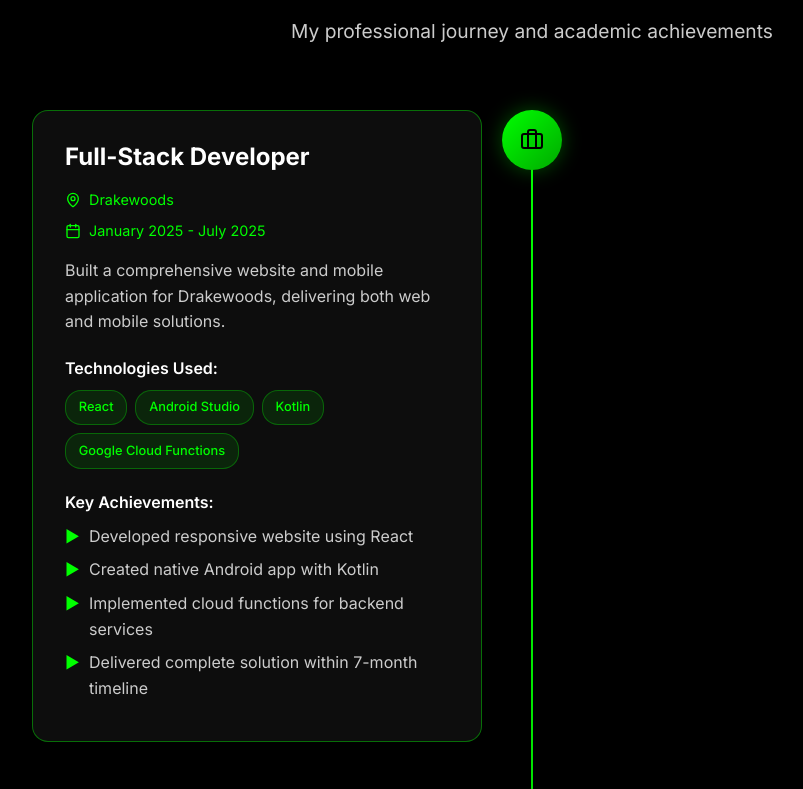
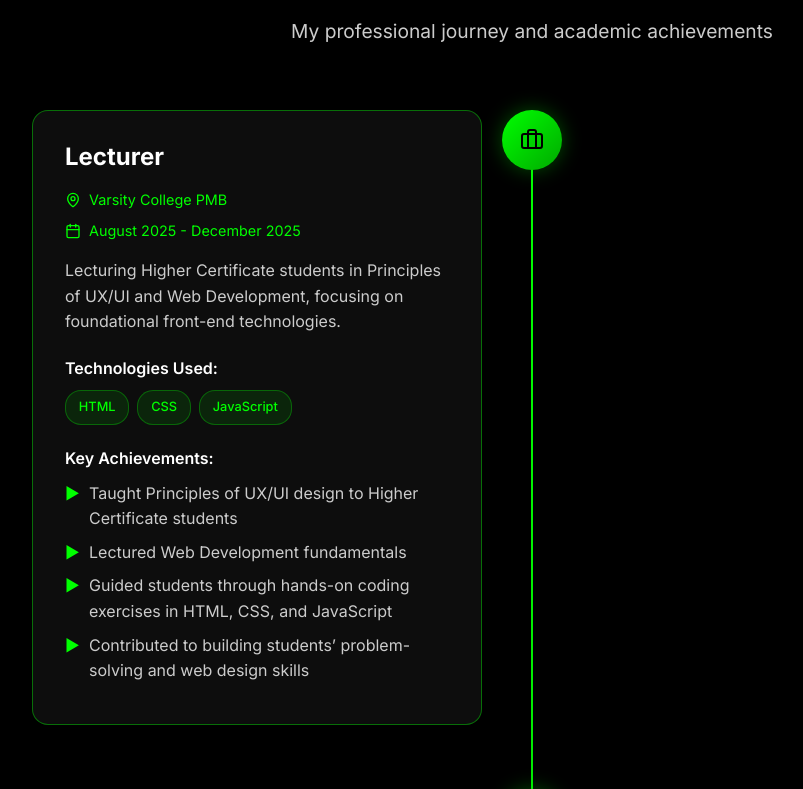
Before and after one commit to RohanM007/RohanWebsite, a React (Vite) app: page / in a window 1280 px wide. Shown: the part 2331-3120 px from the top of the page, without its empty margins (108-911 px from the left). Built offline with nearby package versions, Linux system fonts and the light colour scheme.

Commit message:
Added my experience as a lecturer

```diff
--- a/src/components/Experience.tsx
+++ b/src/components/Experience.tsx
@@ -9,6 +9,22 @@
   const isInView = useInView(ref, { once: true, margin: "-100px" })
 
   const experiences = [
+    {
+      type: "work",
+      title: "Lecturer",
+      company: "Varsity College PMB",
+      location: "",
+      period: "August 2025 - December 2025",
+      description: "Lecturing Higher Certificate students in Principles of UX/UI and Web Development, focusing on foundational front-end technologies.",
+      technologies: ["HTML", "CSS", "JavaScript"],
+      achievements: [
+        "Taught Principles of UX/UI design to Higher Certificate students",
+        "Lectured Web Development fundamentals",
+        "Guided students through hands-on coding exercises in HTML, CSS, and JavaScript",
+        "Contributed to building students’ problem-solving and web design skills"
+      ],
+      icon: <Briefcase size={24} />
+    },
     {
       type: "work",
       title: "Full-Stack Developer",
```
